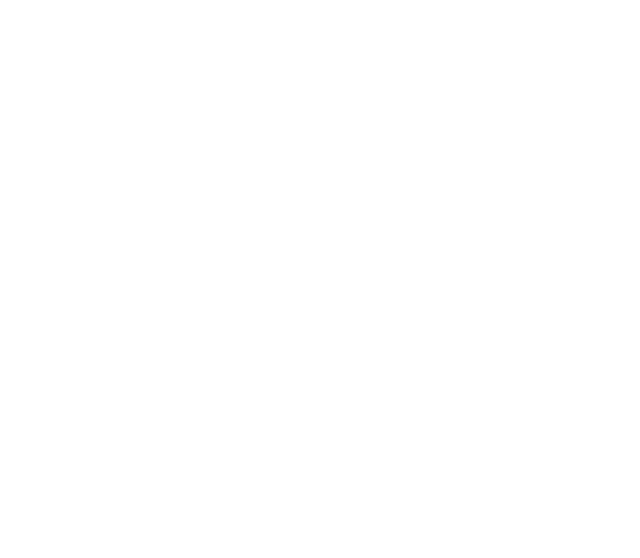
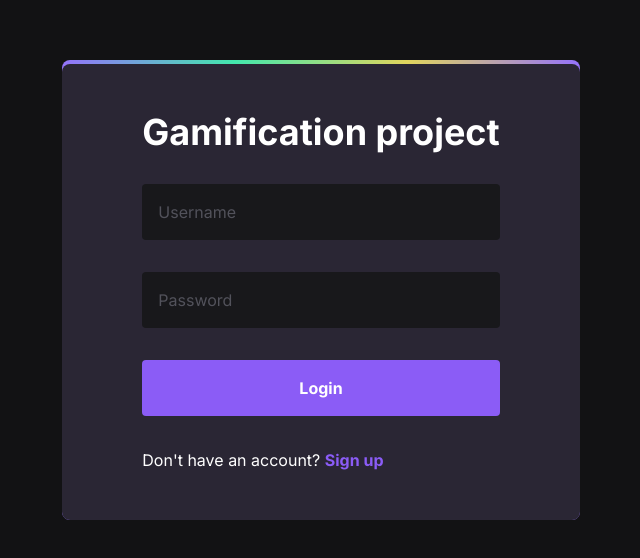
Before and after one commit to mateusflorez/gamification-project, a React (Vite) app in the folder web/: page /login in a window 1280 px wide. Before the commit this address had no page. Shown: the part 110-668 px from the top of the page, without its empty margins (319-959 px from the left). Built offline with nearby package versions, Linux system fonts and the light colour scheme.

Commit message:
✨ login page working

```diff
--- a/web/src/App.tsx
+++ b/web/src/App.tsx
@@ -1,11 +1,13 @@
 import { BrowserRouter, Route, Routes } from 'react-router-dom'
 import Register from './pages/Register'
+import Login from './pages/Login'
 
 function App() {
   return (
     <BrowserRouter>
       <Routes>
         <Route path="/register" element={<Register />} />
+        <Route path="/login" element={<Login />} />
       </Routes>
     </BrowserRouter>
   )
--- /dev/null
+++ b/web/src/pages/Login.tsx
@@ -0,0 +1,81 @@
+import { useEffect, useState } from "react"
+import { Link, useNavigate } from "react-router-dom"
+import { toast, ToastContainer, ToastOptions } from "react-toastify"
+import { loginRoute } from "../utils/APIRoutes"
+import axios from "axios"
+import "react-toastify/dist/ReactToastify.css"
+
+function Login() {
+    const toastOptions: ToastOptions = {
+        position: 'bottom-right',
+        autoClose: 5000,
+        pauseOnHover: true,
+        theme: 'dark'
+    }
+
+    const [values, setValues] = useState({
+        username: "",
+        password: ""
+    })
+
+    const navigate = useNavigate()
+
+    useEffect(() => {
+        if (localStorage.getItem('user')) {
+            navigate("/")
+        }
+    })
+
+    function handleChange(e: any) {
+        setValues({ ...values, [e.target.name]: e.target.value })
+    }
+
+    async function handleSubmit(e: any) {
+        e.preventDefault()
+        if (handleValidation()) {
+            const { password, username } = values
+            const request = await axios.post(loginRoute, {
+                username,
+                password
+            })
+            if (request.data.status === false) {
+                toast.error(request.data.message, toastOptions)
+            } else {
+                localStorage.setItem('user', JSON.stringify(request.data.user))
+                navigate("/")
+            }
+        }
+    }
+
+    function handleValidation() {
+        const { password, username } = values
+        if (username === "") {
+            toast.error("Username is required", toastOptions)
+            return false
+        }
+        if (password === "") {
+            toast.error("Password is required", toastOptions)
+            return false
+        }
+        return true
+    }
+
+    return (
+        <div className="h-screen w-screen flex flex-col justify-center items-center bg-dark">
+            <div className="pt-1 bg-rainbow-gradient rounded-lg overflow-hidden">
+                <form className="flex flex-col gap-8 rounded-t-lg bg-cloudy py-12 px-20" onSubmit={(e) => { handleSubmit(e) }}>
+                    <div className="flex justify-center items-center gap-4">
+                        <h1 className="text-white font-bold text-4xl">Gamification project</h1>
+                    </div>
+                    <input type="text" placeholder="Username" name="username" className="placeholder:text-zinc-600 text-white bg-zinc-900 p-4 rounded w-full h-14 focus:outline-none focus:bg-zinc-600 transition" onChange={e => handleChange(e)} />
+                    <input type="password" placeholder="Password" name="password" className="placeholder:text-zinc-600 text-white bg-zinc-900 p-4 rounded w-full h-14 focus:outline-none focus:bg-zinc-600 transition" onChange={e => handleChange(e)} />
+                    <button type="submit" className="bg-violet-500 rounded font-bold text-white py-4 px-8 border-none cursor-pointer transition hover:bg-violet-600">Login</button>
+                    <span className="text-white">Don't have an account? <Link to="/register" className="text-violet-500 font-bold no-underline hover:text-violet-600">Sign up</Link></span>
+                </form>
+            </div>
+            <ToastContainer></ToastContainer>
+        </div>
+    )
+}
+
+export default Login
```
